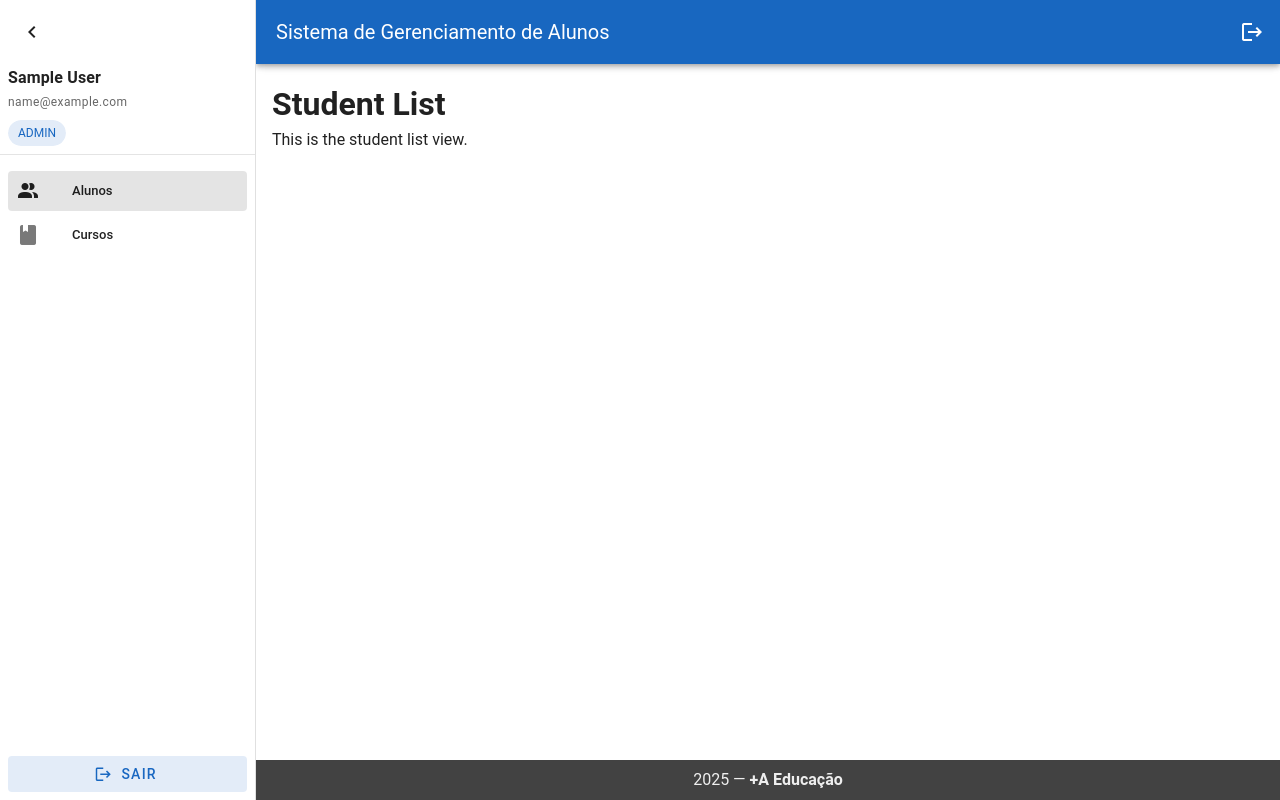
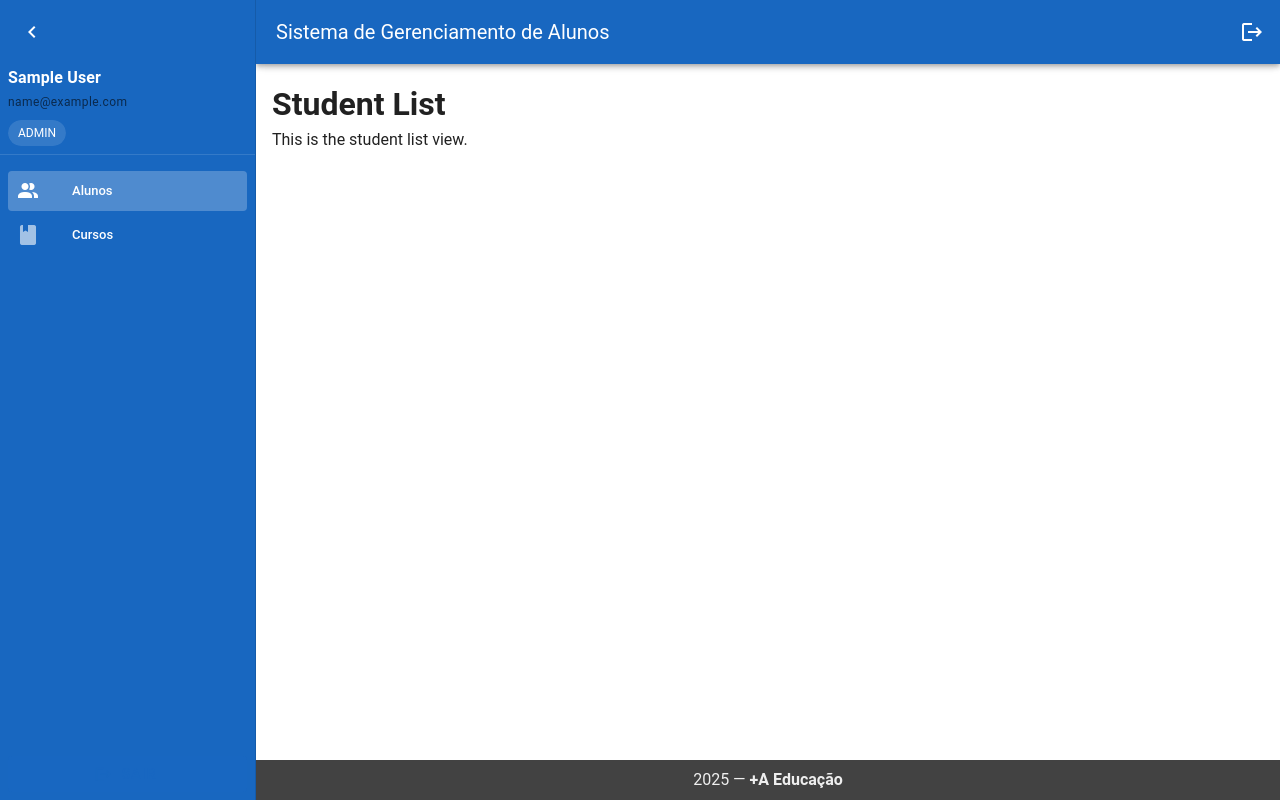
Before and after one commit to emersonSantos98/student-management-frontend, a Vue app: page /students in a window 1280 px wide. Built offline with nearby package versions, Linux system fonts and the light colour scheme; sample sign-in values are in the browser's storage; the HTML template or start-up script is replaced by a standard one.

Commit message:
feat: alterar cores do v-navigation-drawer e v-chip para melhorar a estética

```diff
--- a/src/components/AppNavigation.vue
+++ b/src/components/AppNavigation.vue
@@ -1,5 +1,5 @@
 <template>
-  <v-navigation-drawer v-model="drawer" :rail="rail" permanent>
+  <v-navigation-drawer color="primary" v-model="drawer" :rail="rail" permanent>
     <div class="pa-2">
       <v-btn
         variant="text"
@@ -15,7 +15,7 @@
       <div class="d-flex justify-start">
         <v-chip
           size="small"
-          color="primary"
+          color="dark"
           class="text-uppercase"
         >
           {{ user.role }}
```
